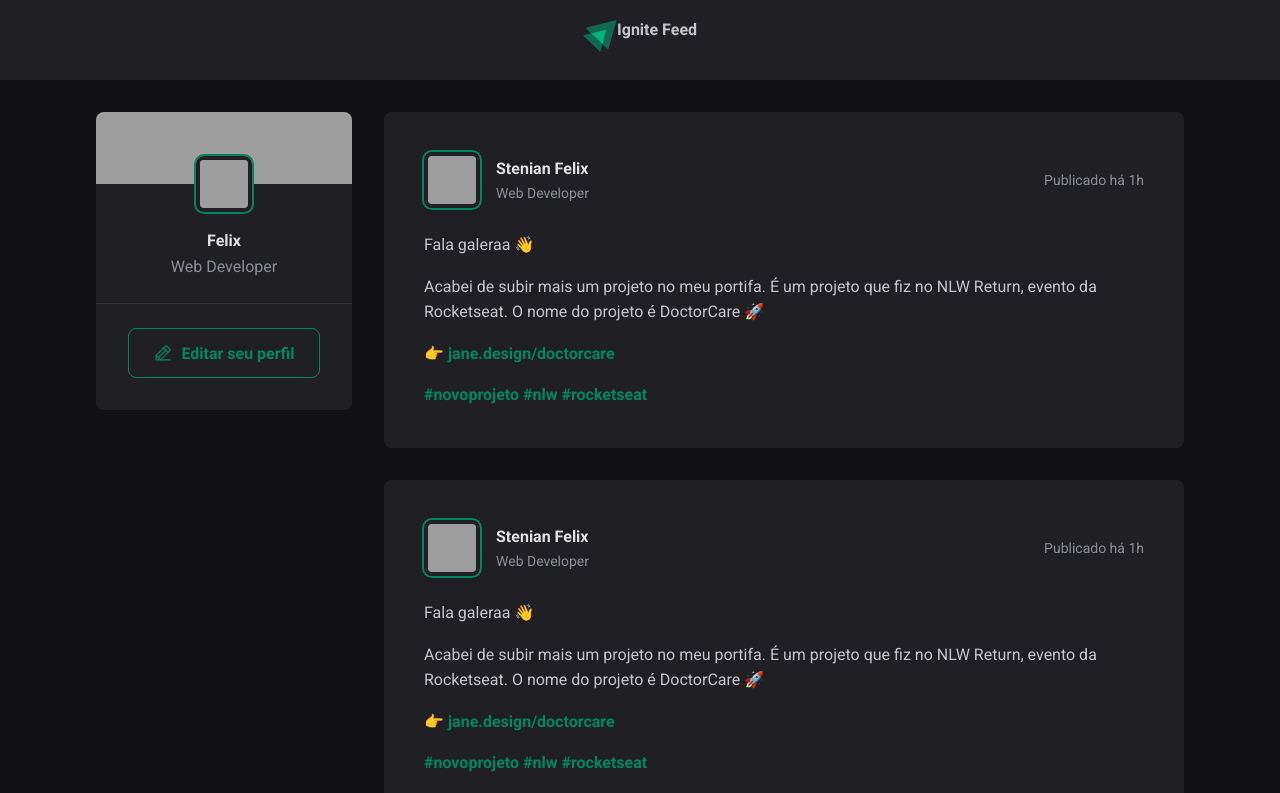
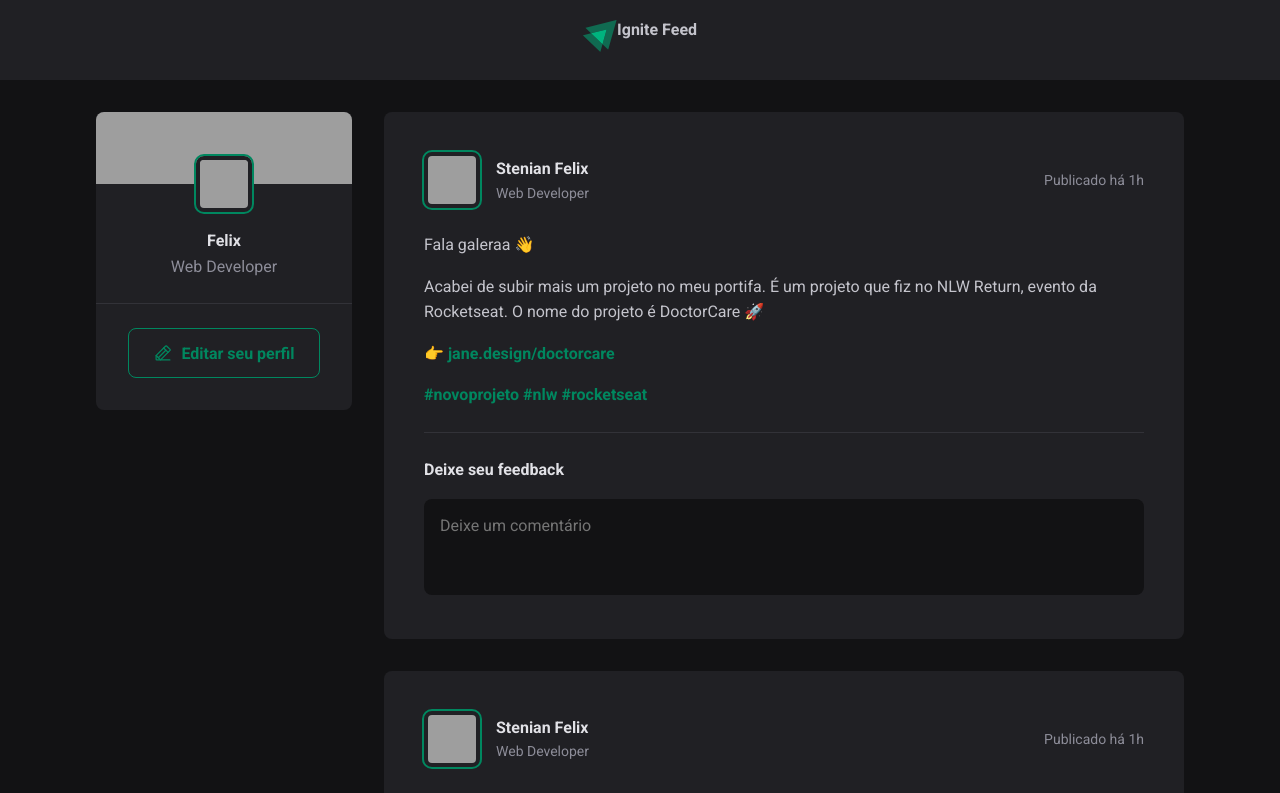
Before and after one commit to felixstenian/Ignite-RocketSeat, a React (Vite) app in the folder Projeto-01_fundamentos-reactjs/: page / in a window 1280 px wide. Shown: the top 793 px of the page. Built offline with nearby package versions, Linux system fonts and the light colour scheme; grey boxes are pictures that could not be loaded.

Commit message:
Formulário de comentários

```diff
--- a/Projeto-01_fundamentos-reactjs/src/components/Post.module.css
+++ b/Projeto-01_fundamentos-reactjs/src/components/Post.module.css
@@ -69,3 +69,55 @@
   color: var(--gray-400);
   line-height: 1.6;
 }
+
+.commentForm {
+  width: 100%;
+  margin-top: 1.5rem;
+  padding-top: 1.5rem;
+  border-top: 1px solid var(--gray-600);
+}
+
+.commentForm > strong {
+  line-height: 1.6;
+  color: var(--gray-100);
+}
+
+.commentForm textarea {
+  width: 100%;
+  background: var(--gray-900);
+  border: 0;
+  resize: none;
+  height: 6rem;
+  padding: 1rem;
+  border-radius: 8px;
+  color: var(--gray-100);
+  line-height: 1.4;
+  margin-top: 1rem;
+}
+
+.commentForm footer {
+  visibility: hidden;
+  max-height: 0;
+}
+
+.commentForm:focus-within footer {
+  visibility: visible;
+  max-height: none;
+}
+
+.commentForm button[type=submit] {
+  padding: 1rem 1.5rem;
+  margin-top: 1rem;
+  border-radius: 8px;
+  border: 0;
+  background: var(--green-500);
+  color: var(--white);
+  font-weight: bold;
+  cursor: pointer;
+
+  transition: background-color 0.1s;
+}
+
+.commentForm button[type=submit]:hover {
+  background: var(--green-300);
+}
--- a/Projeto-01_fundamentos-reactjs/src/components/Post.tsx
+++ b/Projeto-01_fundamentos-reactjs/src/components/Post.tsx
@@ -25,6 +25,16 @@
           <a href='#'>#rocketseat</a>{' '}
         </p>
       </div>
+
+      <form className={style.commentForm}>
+        <strong>Deixe seu feedback</strong>
+
+        <textarea placeholder='Deixe um comentário' />
+
+        <footer>
+          <button type='submit'>Publicar</button>
+        </footer>
+      </form>
     </article>
   )
 }
--- a/Projeto-01_fundamentos-reactjs/src/global.css
+++ b/Projeto-01_fundamentos-reactjs/src/global.css
@@ -10,6 +10,11 @@
 
   --green-300: #00B37E;
   --green-500: #00875f;
+}
+
+:focus {
+  outline: transparent;
+  box-shadow: 0 0 0 2px var(--green-500);
 }
 
 * {
```
